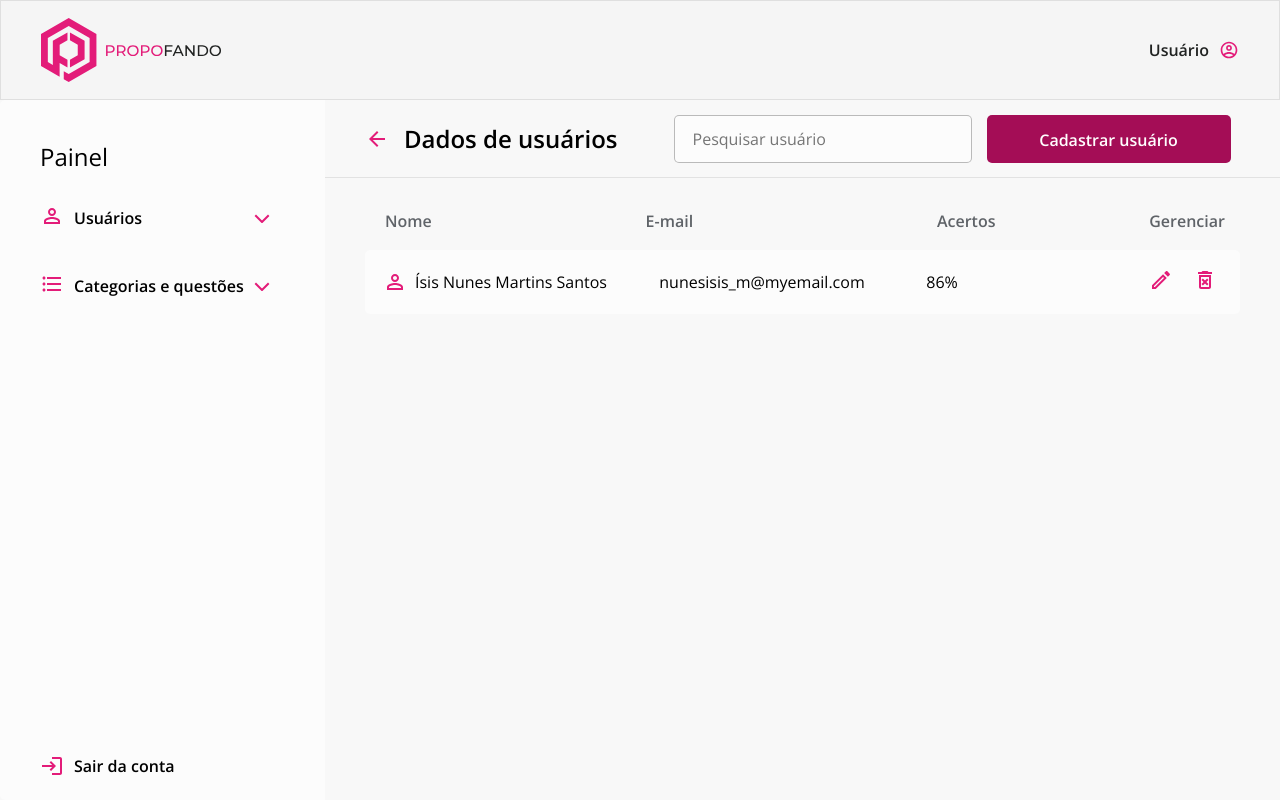
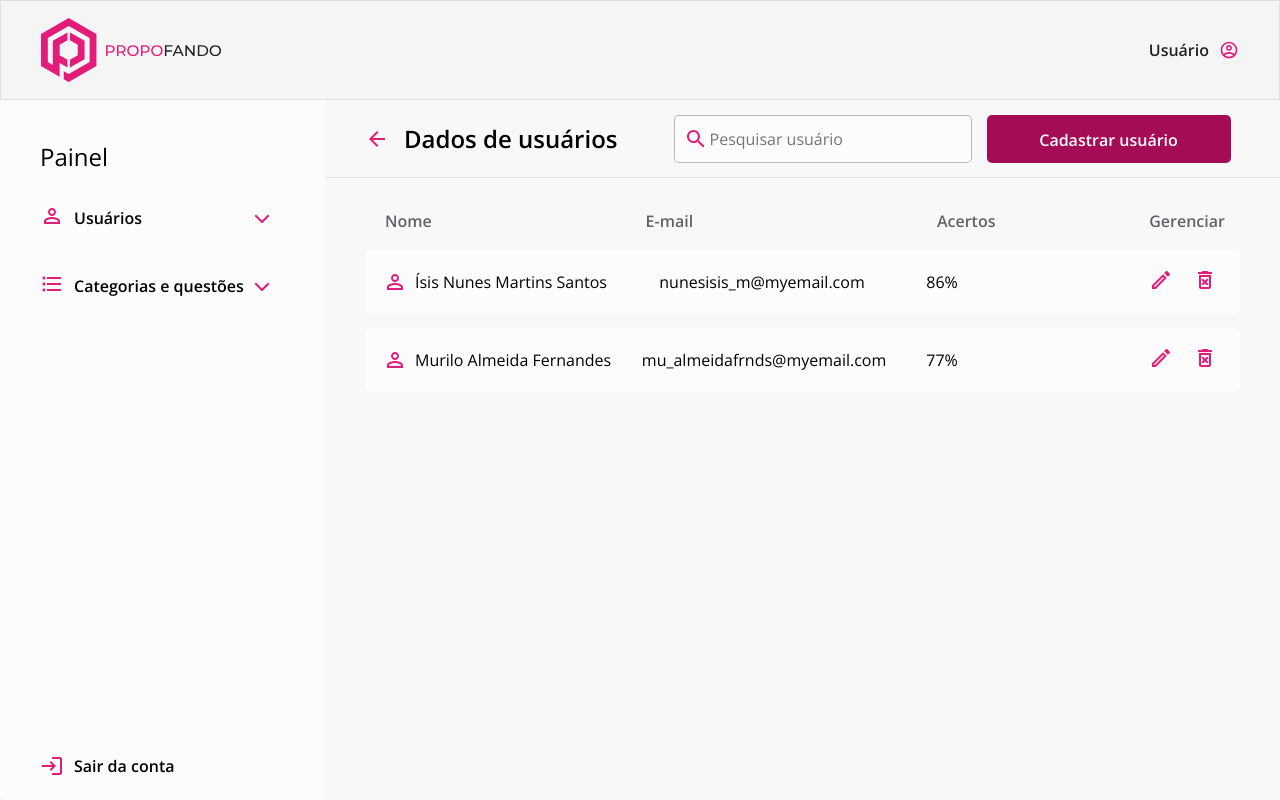
Before and after one commit to Thaina-Abrantes/propofando-frontend, a React (Create React App) app: page / in a window 1280 px wide. Both pictures are taken after typing "name@example.com", "Sample123" into the empty fields and a click on the button "Entrar". Built offline with nearby package versions, Linux system fonts and the light colour scheme.

Commit message:
Icone de lupa posicionado

```diff
--- a/src/components/Search/index.js
+++ b/src/components/Search/index.js
@@ -1,5 +1,6 @@
 import style from './styles.module.scss';
 import arrowBack from '../../assets/arrow-back-icon.svg';
+import searchIcon from '../../assets/search-icon.svg';
 
 function Search() {
   return (
@@ -8,7 +9,8 @@ function Search() {
         <img src={arrowBack} alt="Voltar" />
         <h2>Dados de usuários</h2>
       </div>
-      <div>
+      <div className={style['search-container']}>
+        <img src={searchIcon} alt="Lupa" />
         <input className="input-light" placeholder="Pesquisar usuário" />
         <button className="button">Cadastrar usuário</button>
       </div>
--- a/src/components/Search/styles.module.scss
+++ b/src/components/Search/styles.module.scss
@@ -16,7 +16,7 @@
   input {
     width: 298px;
     height: 48px;
-    position: relative;
+    padding-left: 35px;
   }
   h2 {
     font-style: normal;
@@ -31,3 +31,13 @@
     height: 48px;
   }
 }
+
+.search-container {
+  position: relative;
+
+  img {
+    position: absolute;
+
+    left: 10px;
+  }
+}
--- a/src/components/TableUser/index.js
+++ b/src/components/TableUser/index.js
@@ -42,7 +42,7 @@ function TableUser() {
           </div>
         </div>
 
-        {/* <div className={style['table-line']}>
+        <div className={style['table-line']}>
           <div className={style['first-line-item']}>
             <img src={userIcon} alt="Icone de usuário" />
             <span>Murilo Almeida Fernandes</span>
@@ -61,7 +61,7 @@ function TableUser() {
             </button>
             <button><img src={deleteIcon} alt="deletar" /></button>
           </div>
-        </div> */}
+        </div>
 
       </div>
     </div>
```
